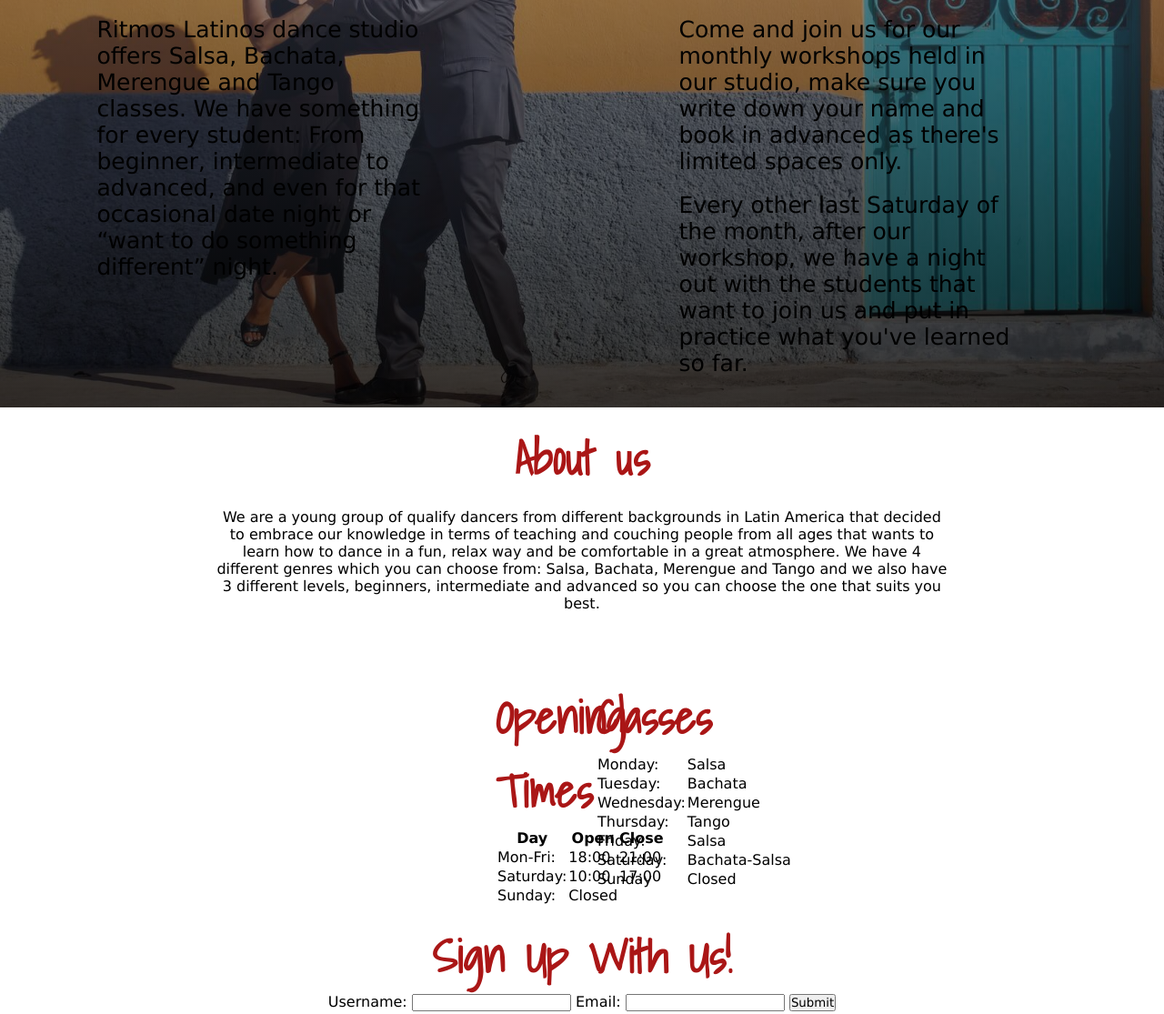
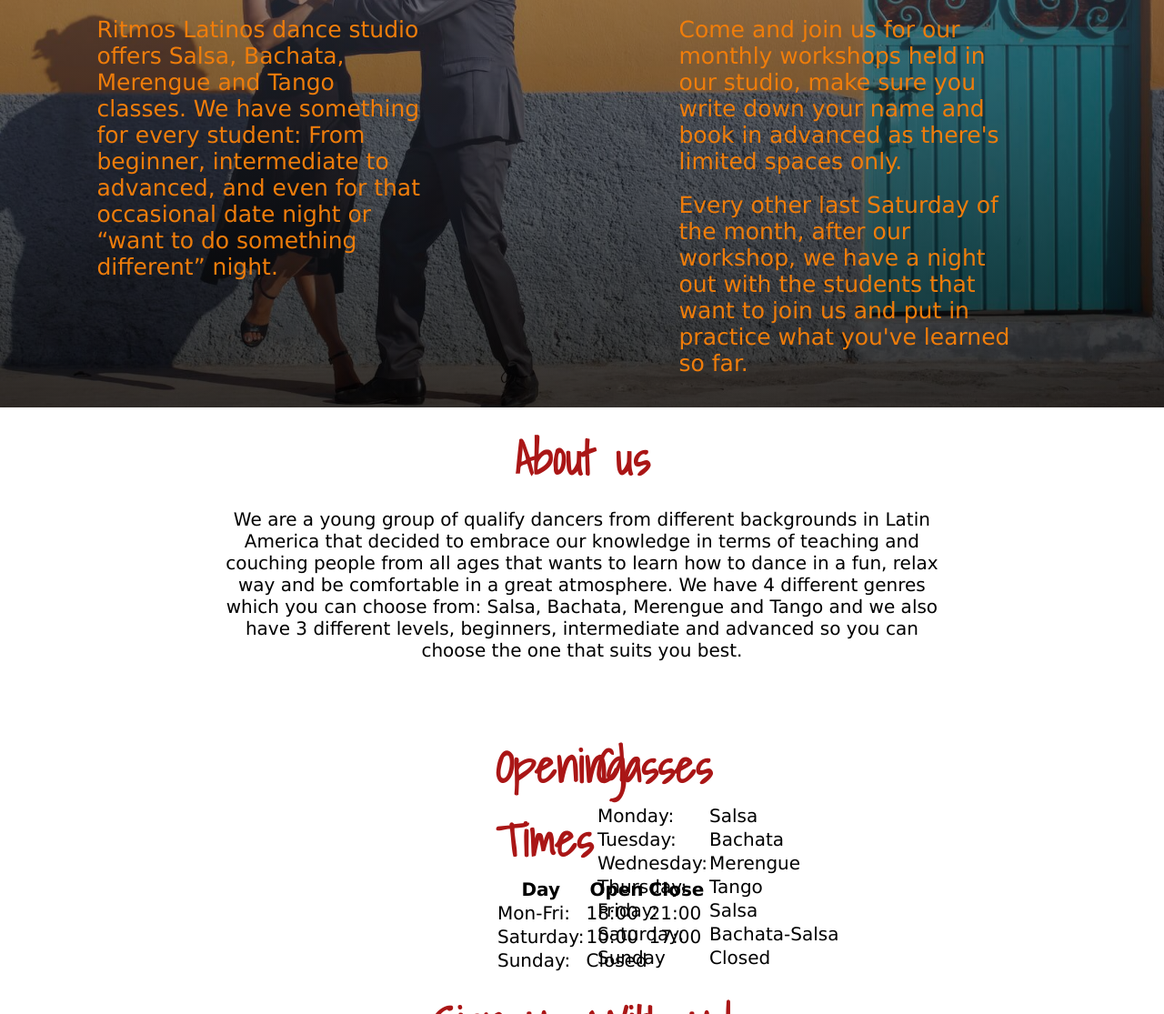
Before and after one commit to Code-Institute-Submissions/David-Angel-M-Ritmos-Latinos-PP1_OctResub, a plain HTML site: page index.html in a window 1280 px wide. Shown: the part 318-1433 px from the top of the page at 91% size. Drawn offline with nearby package versions, Linux system fonts and the light colour scheme.

Commit message:
Increase font size in some of the text

```diff
--- a/assets/css/style.css
+++ b/assets/css/style.css
@@ -17,8 +17,13 @@
 .content {
     width: 60%;
     margin-left: 15%;
-    color: black;
+    color: #ef7d0b;
     font-size: 25px;
+}
+
+.row-about {
+    font-size: 20px;
+    text-align: center;
 }
 
 .row::after {
@@ -127,6 +132,11 @@ h3 {
 
 .openning-times {
     margin-left: 530px;
+    font-size: 20px;
+}
+
+.classes {
+    font-size: 20px;
 }
 
 .contact-us {
--- a/index.html
+++ b/index.html
@@ -60,7 +60,7 @@
 
     </div>
   </div>
-  <div class="row about">
+  <div class="row-about">
     <div class="col-12 col-s-12">
       <div id="about-us">
         <h3>About us</h3>
```
Also changed, not shown: 1 other file. Lines whose indentation alone changed are shown as unchanged.
